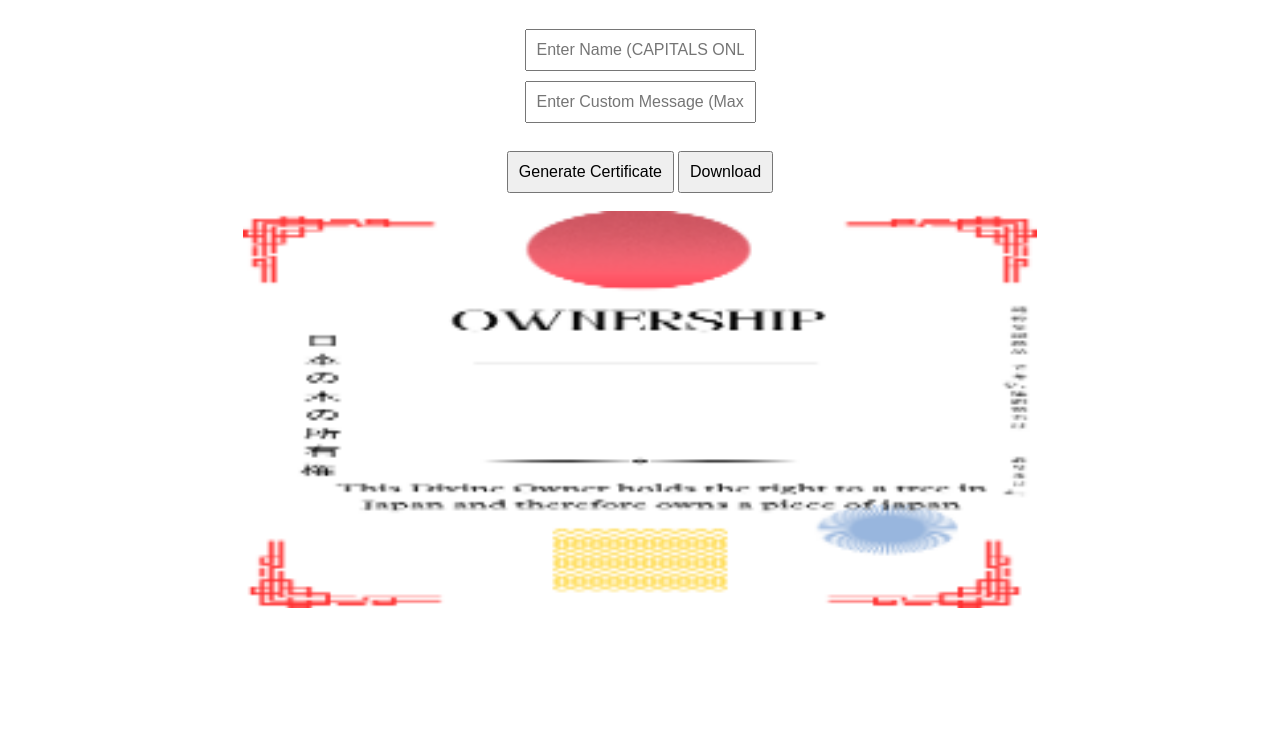
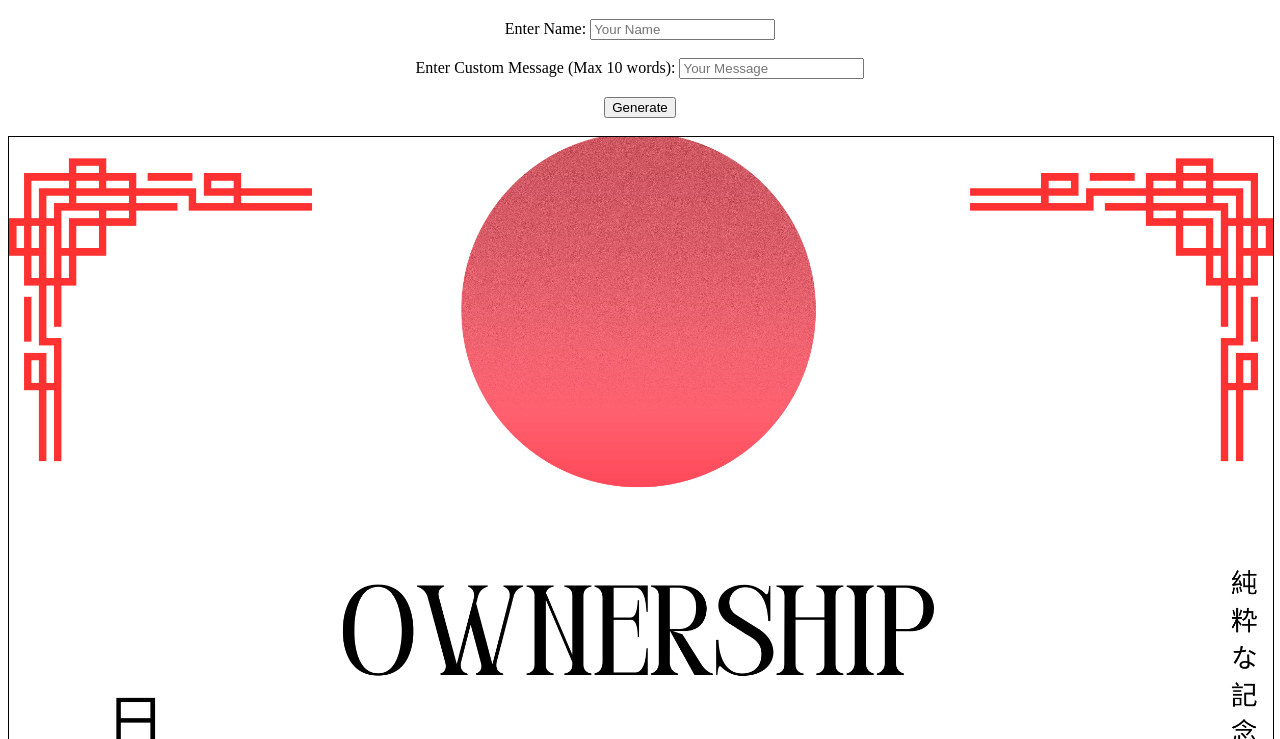
Before and after one commit to treeofminebusiness/Certificate-Generator, a plain HTML site: page index.html in a window 1280 px wide. Shown: the part 61-800 px from the top of the page. Drawn offline with Linux system fonts and the light colour scheme.

Commit message:
index.html

```diff
--- a/index.html
+++ b/index.html
@@ -3,49 +3,32 @@
 <head>
     <meta charset="UTF-8">
     <meta name="viewport" content="width=device-width, initial-scale=1.0">
-    <title>Japan Tree Certificate</title>
+    <title>Japan Tree Certificate Generator</title>
     <style>
         body {
             text-align: center;
             font-family: 'EB Garamond', serif;
         }
         canvas {
-            width: 100%;
-            max-width: 794px; /* A4 width */
-            height: auto;
-            display: block;
-            margin: 0 auto;
-        }
-        input, button {
-            margin-top: 10px;
-            padding: 10px;
-            font-size: 16px;
-        }
-        #warning {
-            color: red;
-            font-size: 14px;
-            display: none;
+            border: 1px solid black;
+            max-width: 100%;
         }
     </style>
 </head>
 <body>
-
     <h1>Japan Tree Certificate Generator</h1>
-
-    <input type="text" id="nameInput" placeholder="Enter Name (CAPITALS ONLY)" maxlength="20">
-    <br>
-    <input type="text" id="messageInput" placeholder="Enter Custom Message (Max 10 Words)">
-    <br>
-    <span id="warning">⚠ Only 10 words allowed. Extra words will be ignored.</span>
-    <br>
-    <button onclick="generateCertificate()">Generate Certificate</button>
-    <button onclick="downloadCertificate()">Download</button>
-
+    <label for="name">Enter Name:</label>
+    <input type="text" id="name" placeholder="Your Name">
     <br><br>
-
-    <canvas id="certificateCanvas"></canvas>
+    <label for="message">Enter Custom Message (Max 10 words):</label>
+    <input type="text" id="message" placeholder="Your Message">
+    <br><br>
+    <button onclick="generateCertificate()">Generate</button>
+    <br><br>
+    <canvas id="certificateCanvas" width="2480" height="3508"></canvas>  <!-- A4 size -->
+    <br><br>
+    <button onclick="downloadCertificate()">Download Certificate</button>
 
     <script src="script.js"></script>
-
 </body>
 </html>
```
